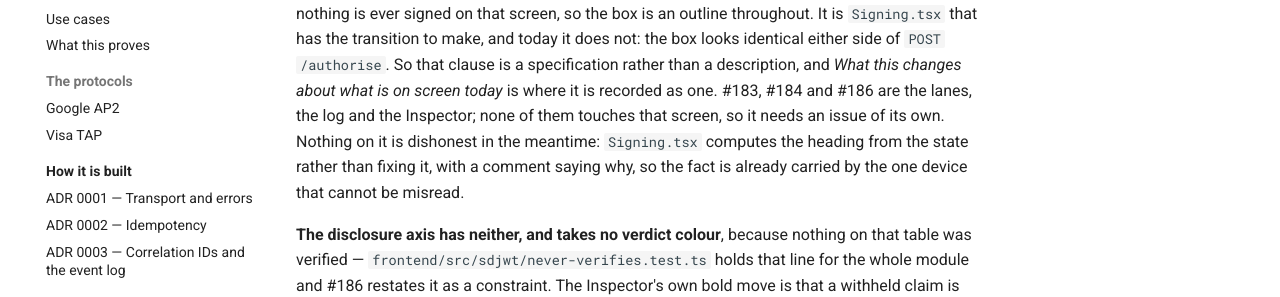
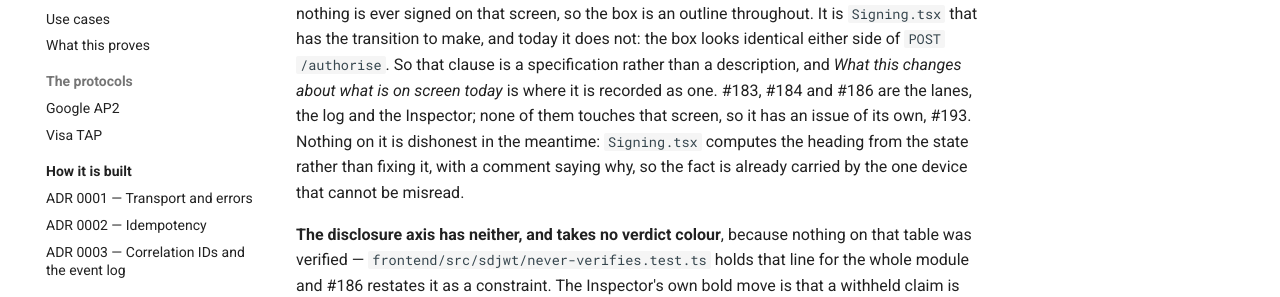
Before and after one commit to SkylinePlatform/agentic-payments, an MkDocs documentation site: the page built from docs/specs/2026-08-06-three-lane-view-design.md, in a window 1280 px wide and 900 px high, scrolled down 9757 px. Shown: the part 179-476 px from the top of the window. Built offline with MkDocs 1.6.1 and Material for MkDocs 9.7.7, drawn with Linux system fonts in a browser that asks for light colours; comment, search, counter and statistics services are not loaded; some of the changed text lies outside the part shown.

Commit message:
docs(frontend): the consent screen's half-built enclosure has an issue now
The section says the decision axis is carried by enclosure and that no queued
issue draws it. #193 is that issue, and it carries the second review finding as
well: the refusal-not-recorded sentence — the one this section spends a whole
note defending as the only honest carrier of its state — has no assertion
behind it, while the other three protected hooks do.

Refs #185, #193

```diff
--- a/docs/specs/2026-08-06-three-lane-view-design.md
+++ b/docs/specs/2026-08-06-three-lane-view-design.md
@@ -425,8 +425,8 @@ ever signed on that screen, so the box is an outline throughout. It is
 looks identical either side of `POST /authorise`. So that clause is a
 specification rather than a description, and *What this changes about what is on
 screen today* is where it is recorded as one. #183, #184 and #186 are the lanes,
-the log and the Inspector; none of them touches that screen, so it needs an
-issue of its own. Nothing on it is dishonest in the meantime: `Signing.tsx`
+the log and the Inspector; none of them touches that screen, so it has an issue
+of its own, #193. Nothing on it is dishonest in the meantime: `Signing.tsx`
 computes the heading from the state rather than fixing it, with a comment saying
 why, so the fact is already carried by the one device that cannot be misread.
 
@@ -582,7 +582,7 @@ the last row, that nothing queued is going to.
 | `inspector/Inspector.tsx` | the `read` cell is `seal` | `ink` | reading is not verifying, and #186's own constraint is that nothing in that table may imply verification |
 | `inspector/Inspector.tsx` | the withheld digest is `graphite` | `signal` | on that screen the digest *is* the subject, which is the spec's own test for the token |
 | `tracker/model.ts` | an unrecognised status is `?` in `broken` | no mark, the raw value in mono, `graphite`, with a sentence | nothing refused anything; a build that is out of date is not a verifier saying no, and drawing it as one puts a refusal on screen for a purchase that may have succeeded |
-| `routes/consent/Signing.tsx` | the signed box is `border-graphite/40` with no fill, identical either side of `POST /authorise` | filled `wash` with an `ink` border once it has answered; `Consent.tsx`'s outline is already right and does not move | the decision axis has no pip and no `check`, so enclosure is the only carrier it has; **and no queued issue owns this row** — see *The axes, and why they do not merge* |
+| `routes/consent/Signing.tsx` | the signed box is `border-graphite/40` with no fill, identical either side of `POST /authorise` | filled `wash` with an `ink` border once it has answered; `Consent.tsx`'s outline is already right and does not move | the decision axis has no pip and no `check`, so enclosure is the only carrier it has; **no queued issue owned this row**, which is what #193 is for |
 
 Every one of these is a colour or a shape moving. **No sentence in the table
 above is deleted by it**, and the four categories in *What prose is still for*
@@ -686,8 +686,8 @@ vacuously.**
   the record of it did not reach the surface"*, the sentence this section spends
   a whole note defending as the only honest carrier of that state.
   `Console.test.tsx` asserts the *recorded* wording and the acknowledgement's
-  absence, and never the sentence that matters most. An implementing issue
-  should close that gap rather than inherit it.
+  absence, and never the sentence that matters most. #193 is where that gap is
+  closed rather than inherited.
 
   **Categories 2 and 4 do not transfer, and no rule should be written for
   them.** #159's rules work because they key on mechanically identifiable
```
